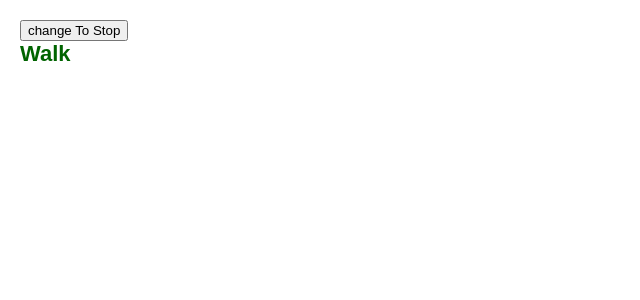
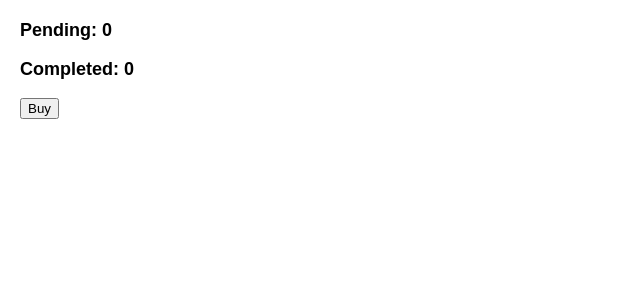
Before and after one commit to mulddang2/R-, a React (Vite) app: page / in a window 1280 px wide. Shown: the top 300 px of the page, without its empty margins (0-640 px from the left). Built offline with nearby package versions, Linux system fonts and the light colour scheme.

Commit message:
study: state 업데이트 큐 (챌린지1) #3

```diff
--- a/src/App.jsx
+++ b/src/App.jsx
@@ -1,7 +1,5 @@
-import TrafficLight from "./state-as-snapshot/TrafficLight";
+import RequestTracker from './state-as-snapshot/RequestTracker';
 
 export default function App() {
-  return (
-      <TrafficLight />
-    )
+  return <RequestTracker />;
 }
--- /dev/null
+++ b/src/state-as-snapshot/RequestTracker.jsx
@@ -0,0 +1,39 @@
+import { useState } from 'react';
+
+/** NOTE: batching 이란??
+ *  - 이벤트 핸들러가 다 처리되고 나서 마지막에 리렌더링 한다. 그래서 중간에 아무리 열심히 하고, 마지막에 값을 바꾸면 답이 없다.
+ */
+
+/** NOTE: 리엑트에서 명명규칙!!!
+ * - 업데이터 함수 인수의 이름은 해당 state 변수의 첫 글자로 지정하는 것이 일반적입니다.
+ * ex. setEnabled(e => !e);
+        setLastName(ln => ln.reverse());
+
+  - 근데 뒤에꺼 풀로 써도 된다. ex. setEnabled(enabled => !enabled)
+ */
+
+export default function RequestTracker() {
+  const [pending, setPending] = useState(0);
+  const [completed, setCompleted] = useState(0);
+
+  async function handleClick() {
+    setPending((p) => p + 1);
+    await delay(3000);
+    setPending((p) => p - 1);
+    setCompleted((c) => c + 1);
+  }
+
+  return (
+    <>
+      <h3>Pending: {pending}</h3>
+      <h3>Completed: {completed}</h3>
+      <button onClick={handleClick}>Buy</button>
+    </>
+  );
+}
+
+function delay(ms) {
+  return new Promise((resolve) => {
+    setTimeout(resolve, ms);
+  });
+}
```
